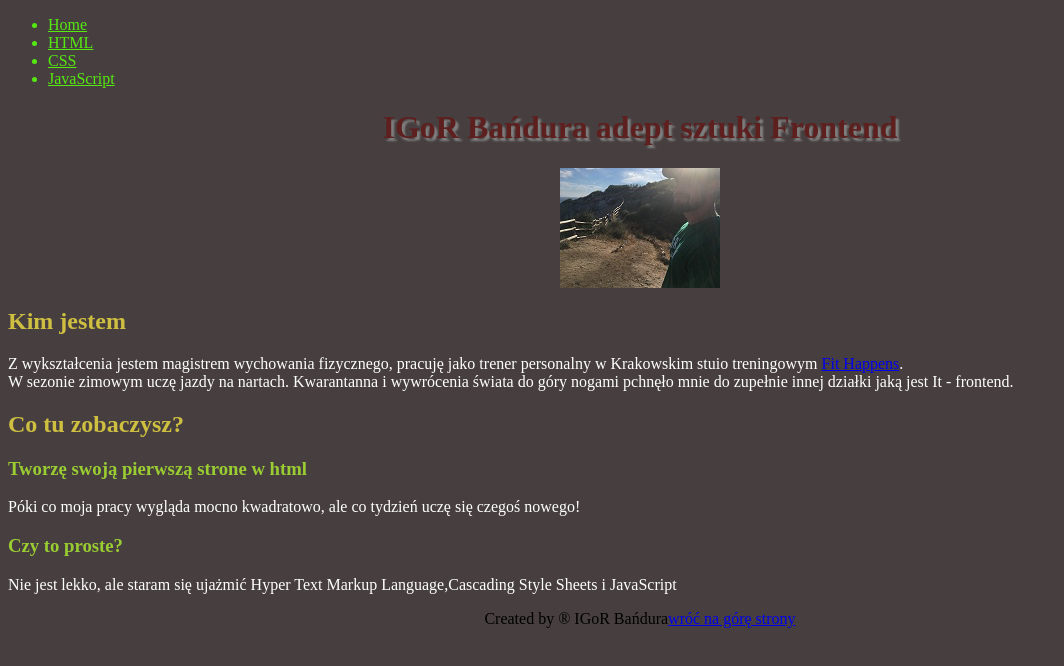
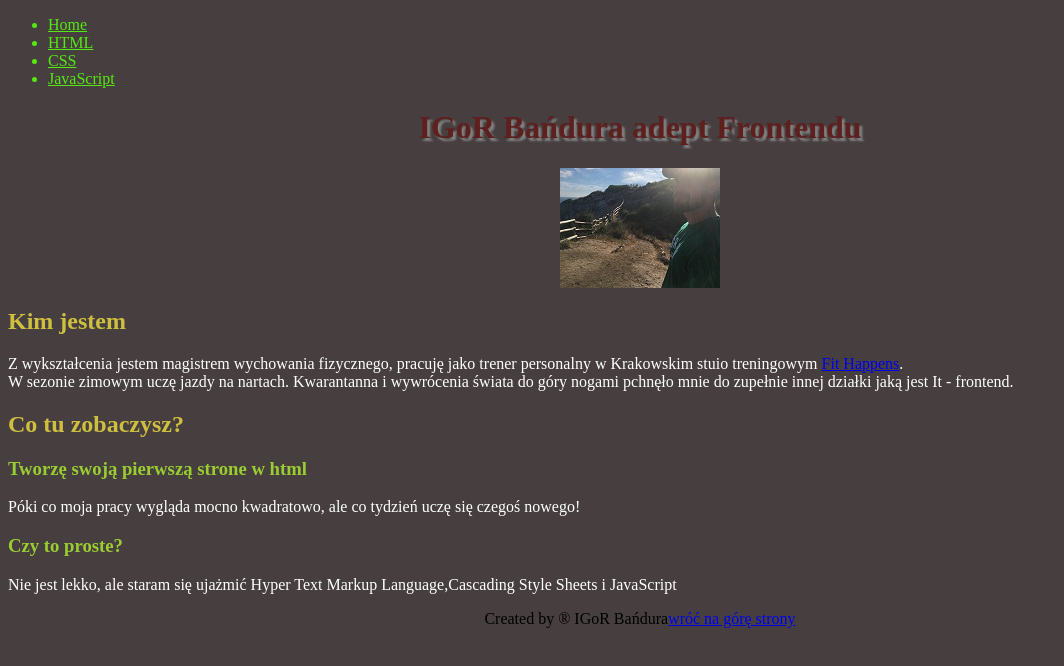
Before and after one commit to igor-bandura/homepage, a plain HTML site: page index.html in a window 1280 px wide. Shown: the whole page, without its empty margins (0-1064 px from the left). Drawn offline with Linux system fonts and the light colour scheme.

Commit message:
new heading

```diff
--- a/index.html
+++ b/index.html
@@ -22,7 +22,7 @@
     </header>
     <main>
         <header>
-            <h1 id="top">IGoR Bańdura adept sztuki Frontend</h1>
+            <h1 id="top">IGoR Bańdura adept  Frontendu</h1>
         </header>
         <img src="igor.jpg" alt="igor-w-słońcu">
 
```
